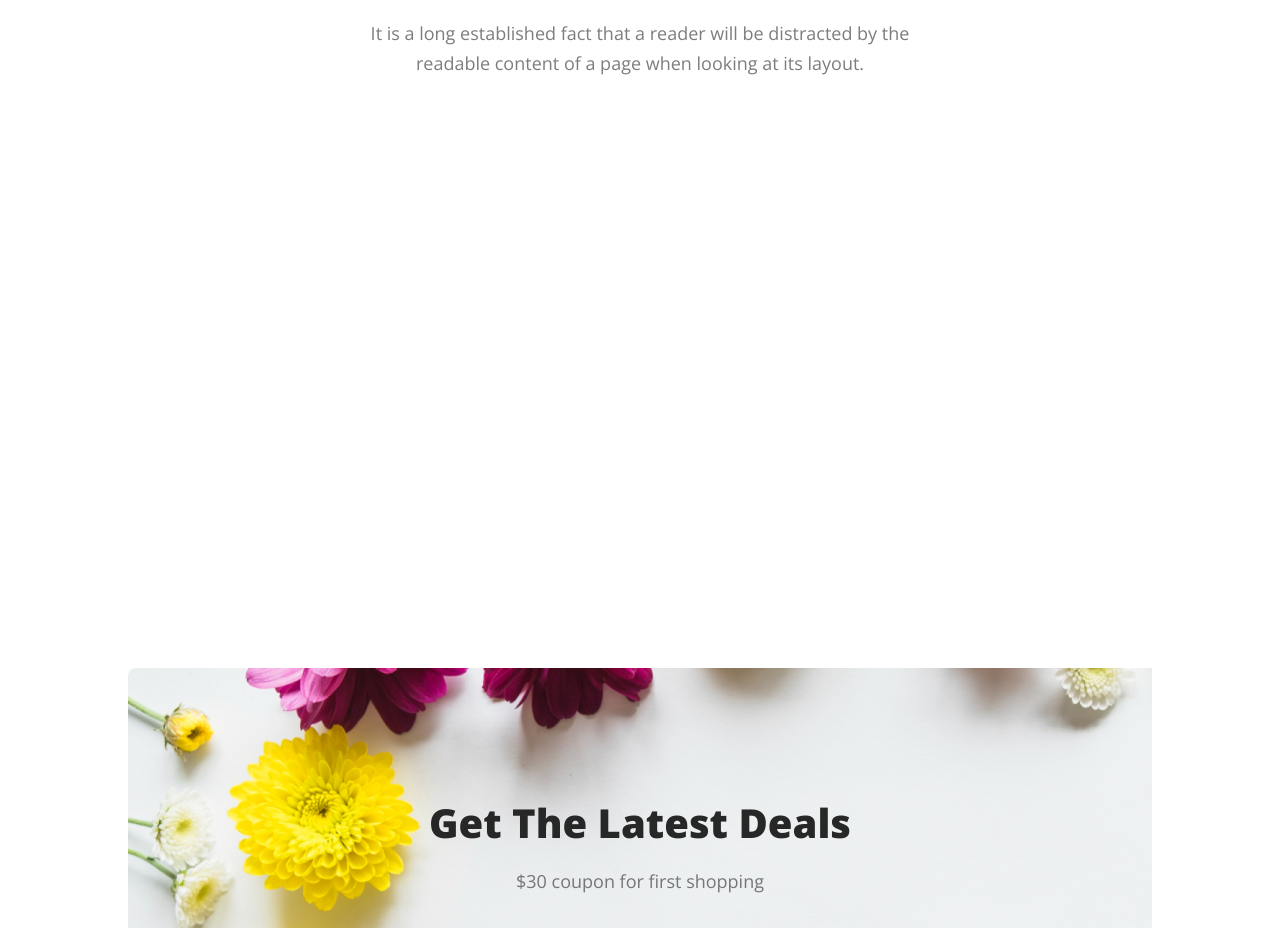
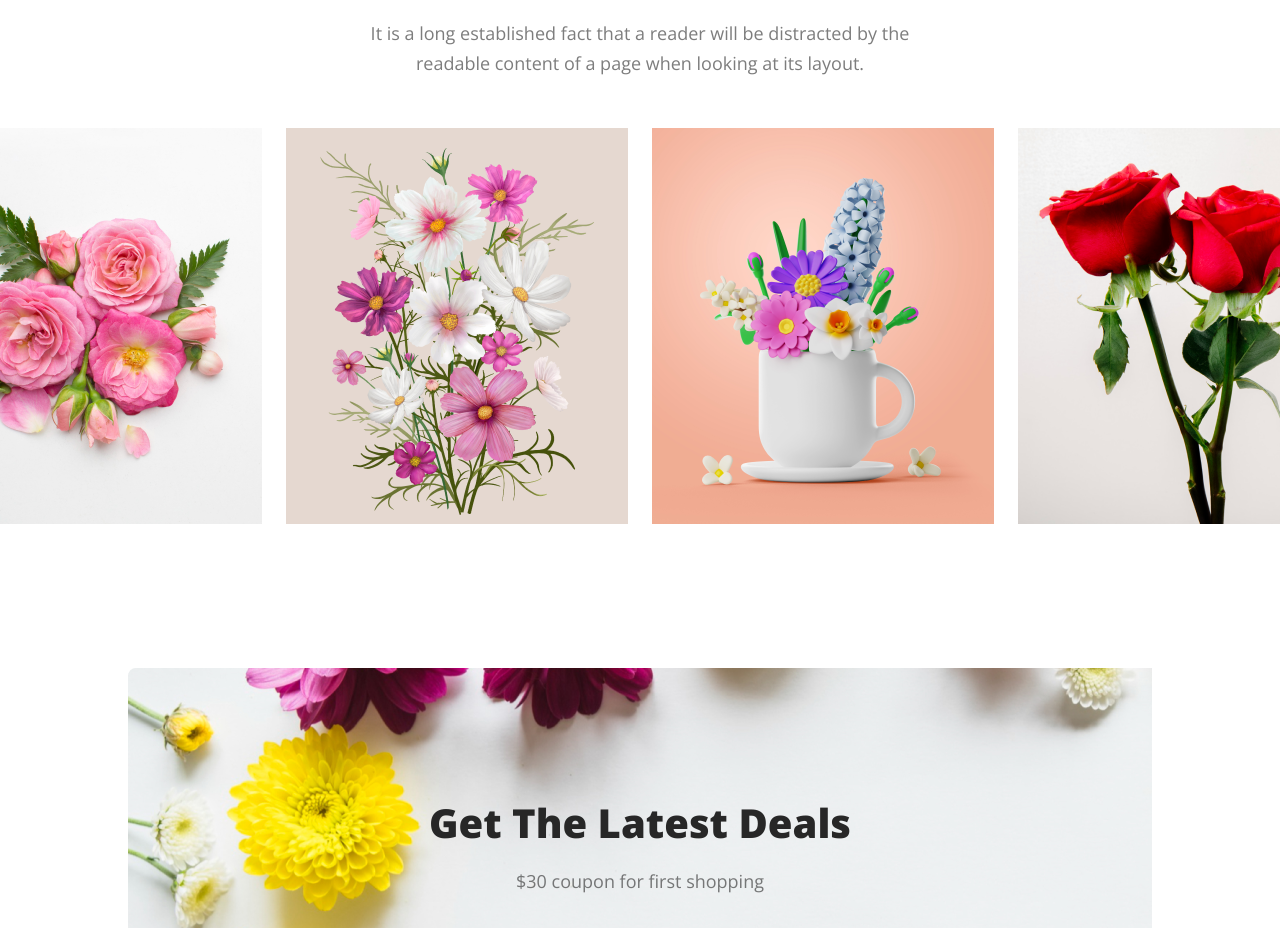
Before and after one commit to amenaakter31/my-flower-shop, a plain HTML site: page index.html in a window 1280 px wide. Shown: the part 3500-4428 px from the top of the page. Drawn offline with nearby package versions, Linux system fonts and the light colour scheme; the site is published under a folder, as on GitHub Pages, so addresses that start at the root find nothing.

Commit message:
missing photos

```diff
--- a/index.html
+++ b/index.html
@@ -104,17 +104,17 @@
         </div>
     <div class="photos1">
             <div>
-                <img src="/assets/Flower 01.png" alt="">
+                <img src="assets/Flower 01.png" alt="">
 
             </div>
             <div>
-                <img src="/assets/Rectangle 4.png" alt="">
+                <img src="assets/Rectangle 4.png" alt="">
             </div>
             <div>
-                <img src="/assets/Rectangle 5.png" alt="">
+                <img src="assets/Rectangle 5.png" alt="">
             </div>
             <div>
-                <img src="/assets/Rectangle 6.png" alt="">
+                <img src="assets/Rectangle 6.png" alt="">
             </div>
     </div>
     </div>
```
